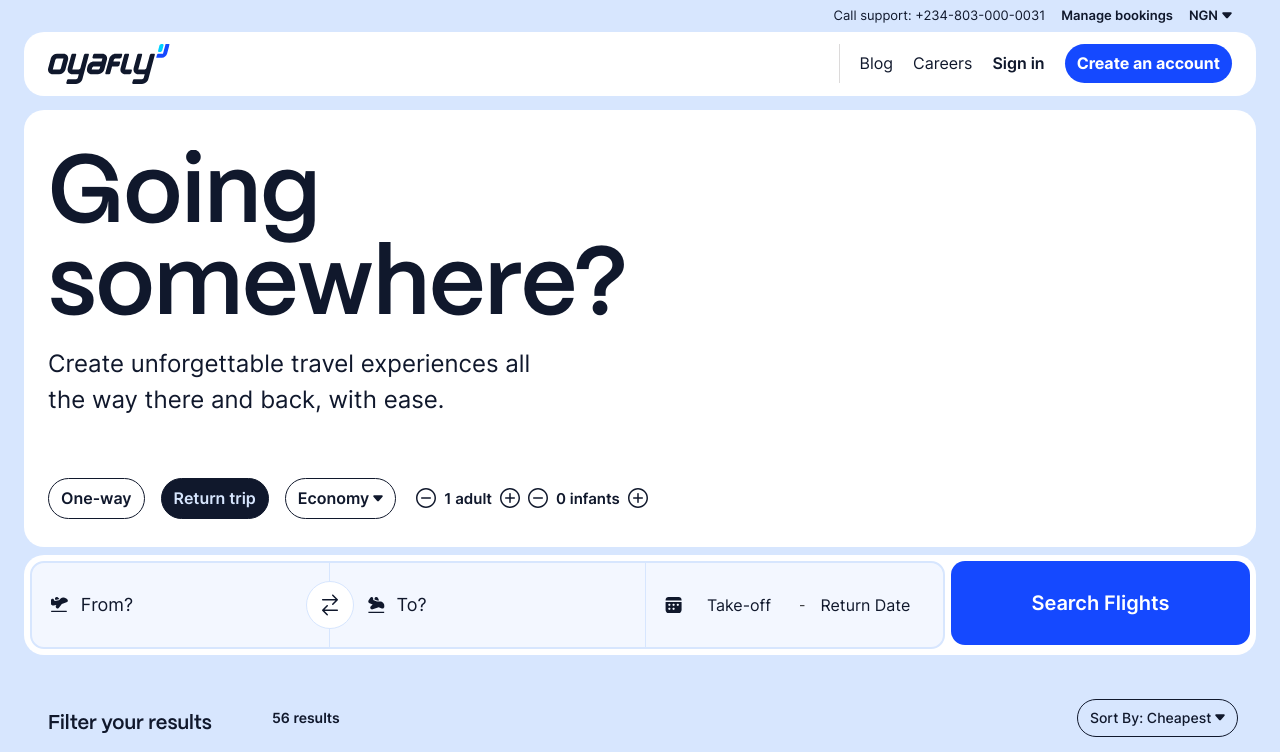
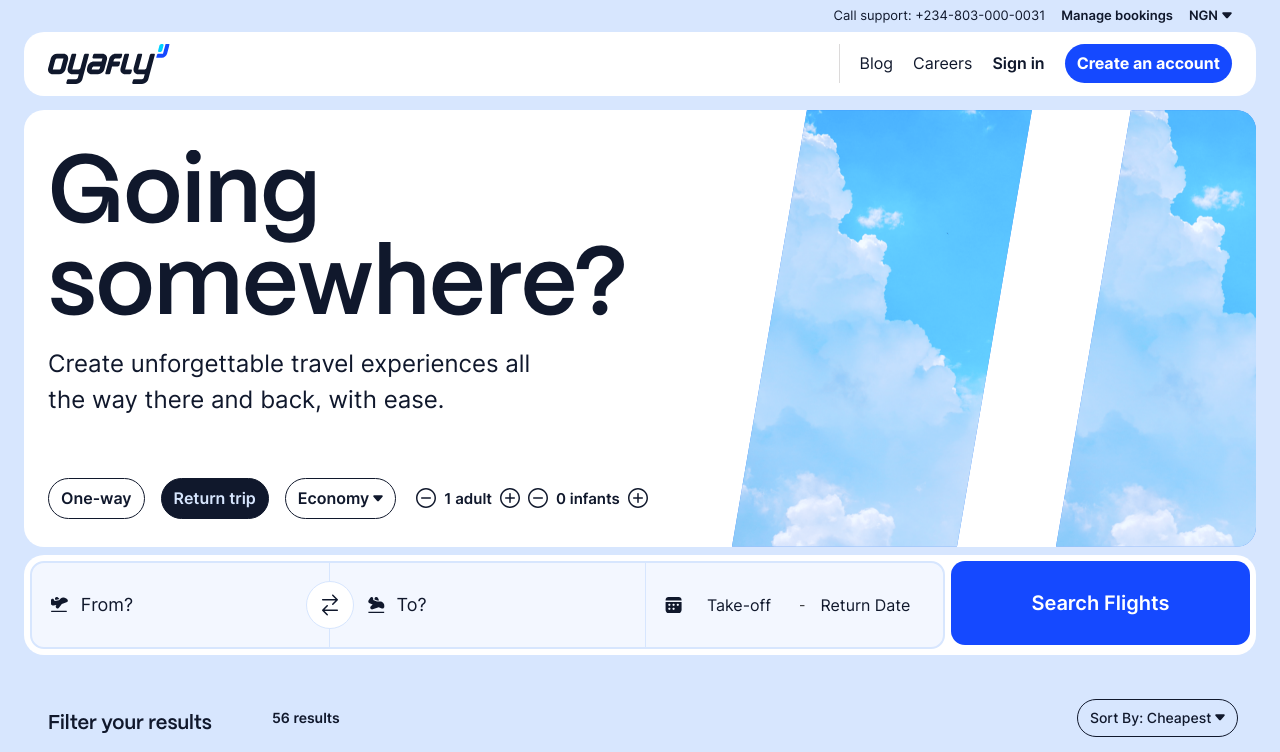
Before and after one commit to Yaasir024/Oyafly, a Vue app: page /search in a window 1280 px wide. Shown: the top 752 px of the page. Built offline with nearby package versions, Linux system fonts and the light colour scheme.

Commit message:
/hero-anim

```diff
--- a/src/components/home/Hero.vue
+++ b/src/components/home/Hero.vue
@@ -124,7 +124,7 @@ const reduceInfant = () => {
                     </div>
                 </div>
             </div>
-            <div class=" hidden xl:hidden absolute right-[-100px] top-0 bottom-0">
+            <div class=" hidden xl:flex absolute right-[-100px] top-0 bottom-0">
                 <div class="w-[300px] h-full bg-blue-500 clip-paralel mr-6">
                     <img src="@/assets/images/home/hero/cloud-1.png" alt="" class="h-full max-w-[700px] cloud-img ">
 
```
